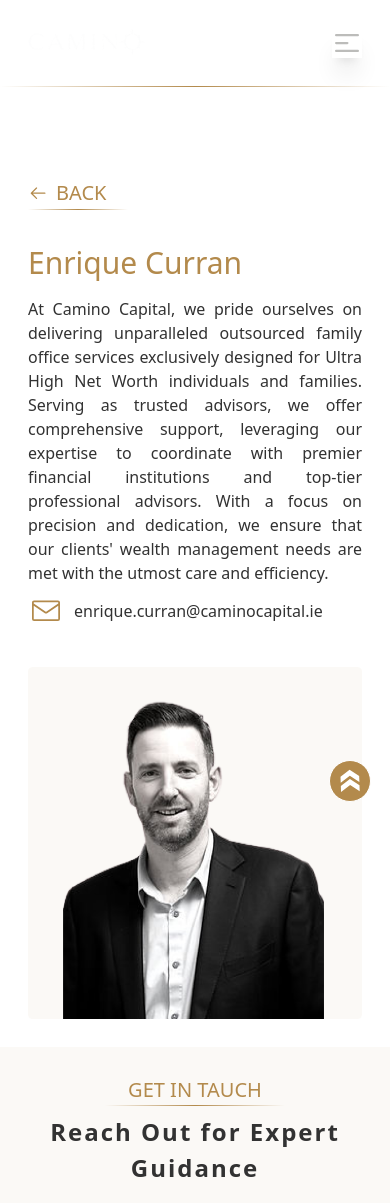
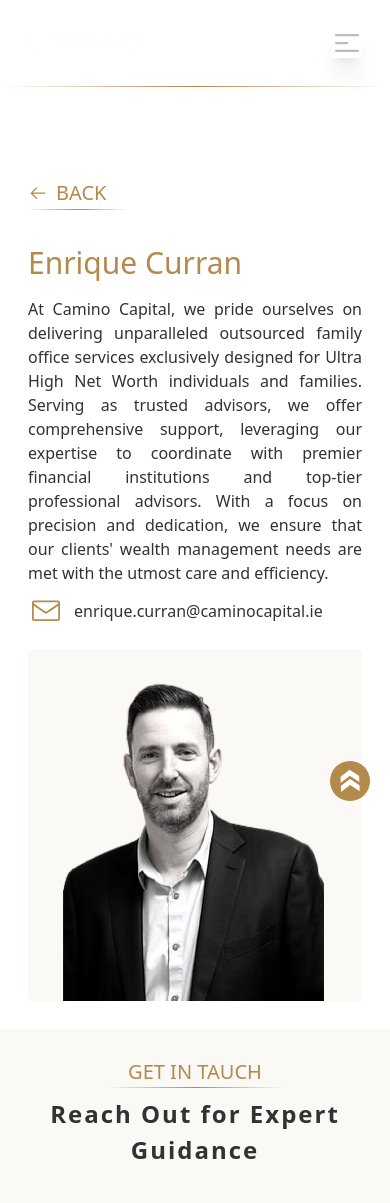
Before and after one commit to dev-mdsohagmiya/camino-web, a Next.js app: page /details in a window 390 px wide. Shown: the top 1203 px of the page. Built offline with nearby package versions, Linux system fonts and the light colour scheme.

Commit message:
updated footer

```diff
--- a/app/components/contact-details/ContactDetails.tsx
+++ b/app/components/contact-details/ContactDetails.tsx
@@ -38,7 +38,7 @@
             </p>
           </div>
         </div>
-        <div className="col-span-12 lg:col-span-6 flex flex-col justify-center items-center mt-[30px] lg:mt-0">
+        <div className="col-span-12 lg:col-span-6 flex flex-col justify-center items-center mt-[12px] md:mt-[30px] lg:mt-0">
           <Image
             src={PersonImage}
             width={500}
```
